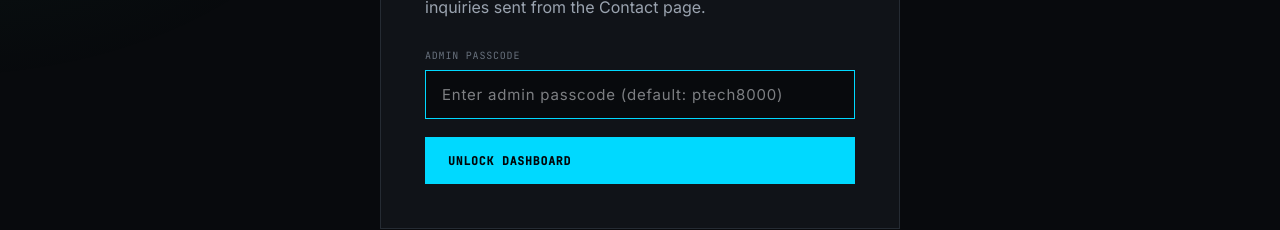
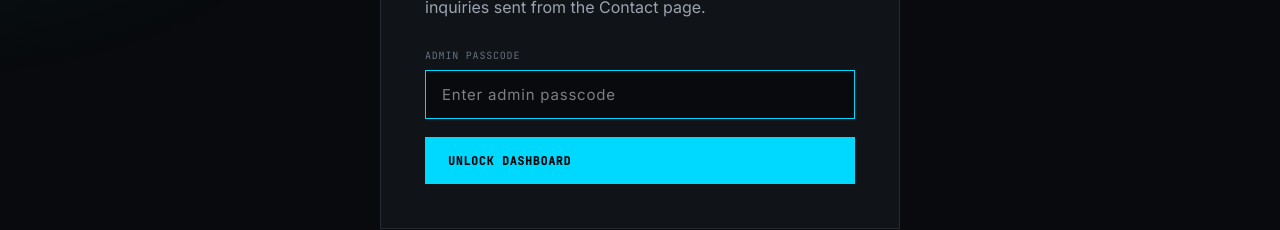
Before and after one commit to ptech8000/ptech-portfolio, a Next.js app: page /dashboard in a window 1280 px wide. Shown: the part 448-678 px from the top of the page. Built offline with nearby package versions, Linux system fonts and the light colour scheme.

Commit message:
Remove default passcode hint from dashboard login placeholder

```diff
--- a/app/dashboard/page.tsx
+++ b/app/dashboard/page.tsx
@@ -270,7 +270,7 @@ export default function DashboardPage() {
                   type="password"
                   value={passcode}
                   onChange={(e) => setPasscode(e.target.value)}
-                  placeholder="Enter admin passcode (default: ptech8000)"
+                  placeholder="Enter admin passcode"
                   required
                   autoFocus
                 />
```
